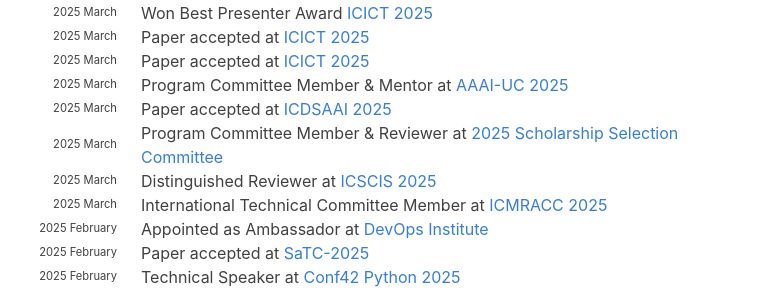
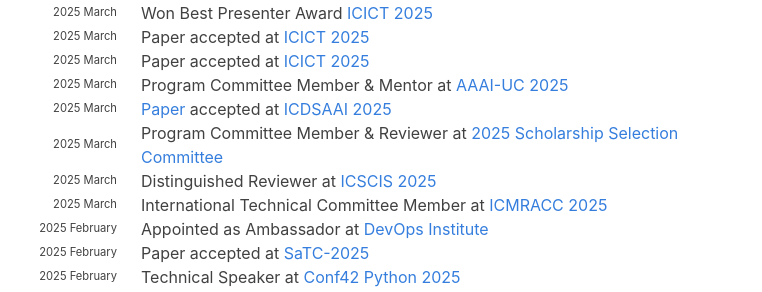
Before and after one commit to hariharanragothaman/hariharanragothaman.github.io, a Jekyll site: the page built from index.md, in a window 1280 px wide and 900 px high, scrolled down 1612 px. Shown: the part 161-453 px from the top of the window, without its empty margins (191-953 px from the left). Built offline with Jekyll 4.4.1, drawn with Linux system fonts in a browser that asks for light colours; nearby versions of some CDN libraries; some web fonts are replaced; some of the changed lines change nothing that is shown.

Commit message:
Polishes and Updates

```diff
--- a/_data/news.yaml
+++ b/_data/news.yaml
@@ -182,7 +182,7 @@
 
 - year: 2025
   year-extra: March
-  description: Paper accepted at <a href="https://conferences.ieee.org/conferences_events/conferences/conferencedetails/65575">ICDSAAI 2025</a>
+  description: <a href="https://ieeexplore.ieee.org/document/11011761">Paper</a> accepted at <a href="https://conferences.ieee.org/conferences_events/conferences/conferencedetails/65575">ICDSAAI 2025</a>
 
 - year: 2025
   year-extra: March
```
